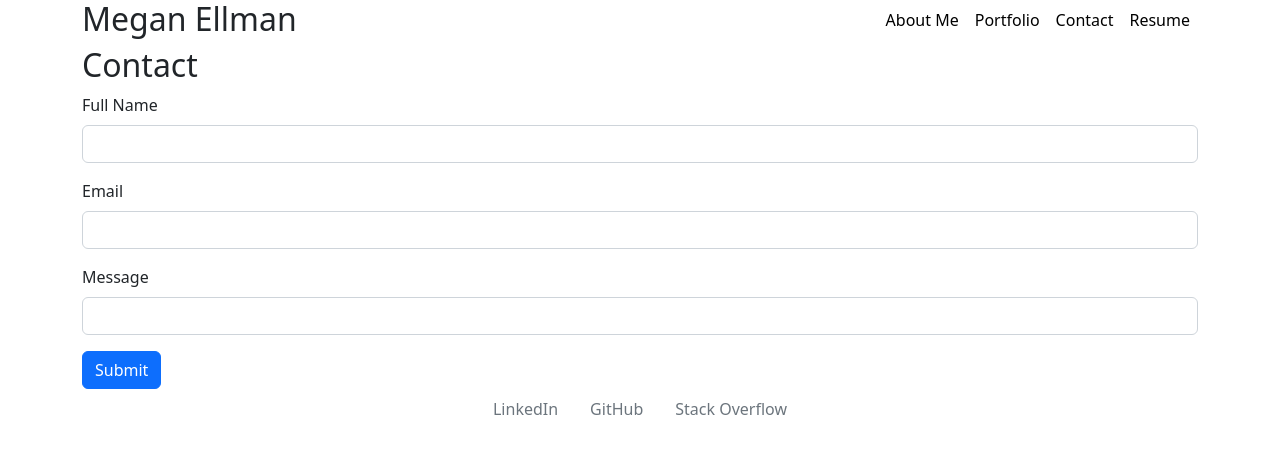
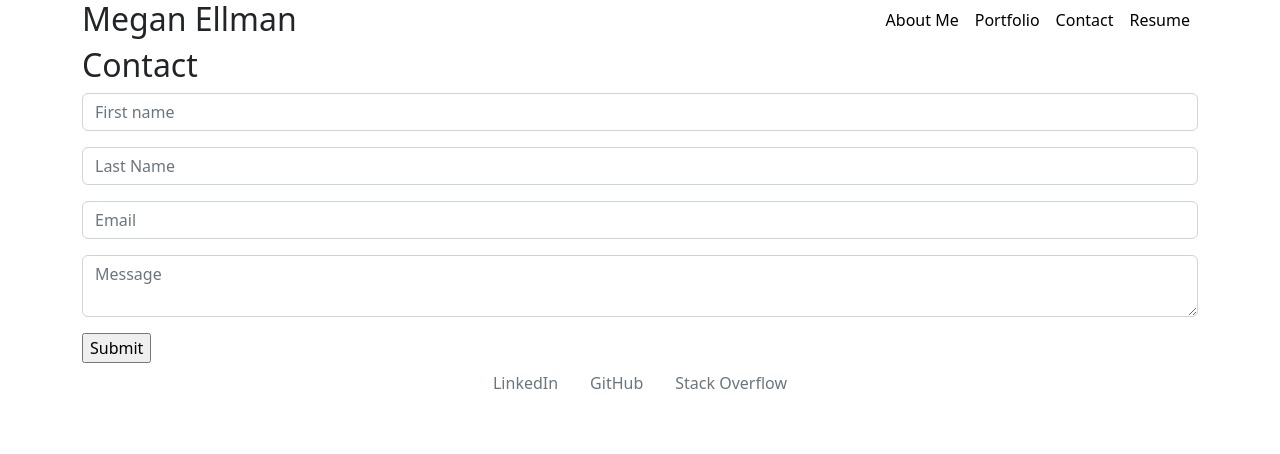
Before and after one commit to megellman/react-portfolio, a React (Create React App) app: page /Contact in a window 1280 px wide. Shown: the top 454 px of the page. Built offline with nearby package versions, Linux system fonts and the light colour scheme.

Commit message:
added contact form

```diff
--- a/package.json
+++ b/package.json
@@ -10,6 +10,7 @@
     "react": "^18.2.0",
     "react-bootstrap": "^2.7.2",
     "react-dom": "^18.2.0",
+    "react-hook-form": "^7.43.5",
     "react-router-dom": "^6.8.2",
     "react-scripts": "5.0.1",
     "web-vitals": "^2.1.4"
--- a/src/components/Navigation.js
+++ b/src/components/Navigation.js
@@ -10,16 +10,16 @@ function Navigation() {
         <div className='col-6'>
         <ul className="nav justify-content-end">
             <li className='nav-item p-2'>
-                <NavLink to="/" activeClassName="active" className="none">About Me</NavLink>
+                <NavLink to="/" className="none">About Me</NavLink>
             </li>
             <li className='nav-item p-2'>
-                <NavLink to="/Portfolio"  activeClassName="active" className="none" >Portfolio</NavLink>
+                <NavLink to="/Portfolio"  className="none" >Portfolio</NavLink>
             </li>
             <li className="nav-item p-2">
-                <NavLink to="/Contact"  activeClassName="active" className="none" >Contact</NavLink>
+                <NavLink to="/Contact"  className="none" >Contact</NavLink>
             </li>
             <li className='nav-item p-2'>
-                <NavLink to="/Resume"  activeClassName="active" className="none" >Resume</NavLink>
+                <NavLink to="/Resume"  className="none" >Resume</NavLink>
             </li>
         </ul>
         </div>
--- a/src/components/pages/Contact.js
+++ b/src/components/pages/Contact.js
@@ -1,26 +1,42 @@
 import React from 'react';
+import { useForm } from "react-hook-form";
+
 
 function Contact() {
+    const { register, handleSubmit, formState: { errors } } = useForm(
+       { mode: "onBlur"}
+    );
+    const onSubmit = data => console.log(data);
+    console.log(errors);
     return (
         <div>
             <h2>Contact</h2>
-            <form>
-            <div class="mb-3">
-                <label for="name" class="form-label">Full Name</label>
-                <input type="name" class="form-control" id="name" aria-describedby="name" />
-            </div>
-            <div class="mb-3">
-                <label for="email" class="form-label">Email</label>
-                <input type="email" class="form-control" id="email" />
-            </div>
-            <div class="mb-3">
-                <label for="message" class="form-label">Message</label>
-                <input type="message" class="form-control" id="message" />
-            </div>
-            <button type="submit" class="btn btn-primary">Submit</button>
-        </form>
+            <form onSubmit={handleSubmit(onSubmit)}>
+                <div className='mb-3'>
+                    <input id='first' className='form-control' type="text" placeholder="First name" {...register("firstName", { required: true, maxLength: 20 })} />
+                    {errors.firstName && <p role="alert">Max of 20 characters</p>}
+                </div>
+
+                <div className='mb-3'>
+                    <input id='last' className='form-control' type="text" placeholder="Last Name" {...register("lastName", { required: true, maxLength: 20 })} />
+                    {errors.lastName && <p role="alert">Max of 20 characters</p>}
+                </div>
+
+
+                <div className='mb-3'>
+                    <input id='email' className='form-control' type="text" placeholder="Email" {...register("email", {
+                        required: true,
+                        pattern: /^[\w-.]+@([\w-]+\.)+[\w-]{2,4}$/
+                        })} />
+                    {errors.email && <p role="alert">Invalid email</p>}
+                </div>
+                <div className='mb-3'>
+                    <textarea id='message' className='form-control' placeholder="Message" {...register("message", { required: true, maxLength: 300 })} />
+                    {errors.message && <p role="alert">This section is required</p>}
+                </div>
+                <input type="submit" />
+            </form>
         </div>
-
     )
 }
 
--- a/src/components/pages/Resume.js
+++ b/src/components/pages/Resume.js
@@ -1,16 +1,34 @@
 import React from 'react';
+
+const frontEnd = ['HTML', 'CSS', 'JavaScript', 'jQuery', 'Responsive Design', 'React', 'Bootstrap'];
+const backEnd = ['APIs', 'Node', 'Express', 'MySQL', 'Sequelize', 'MongoDB', 'Mongoose', 'REST', 'GraphQL'];
 
 function Resume() {
     return (
         <div>
             <h2>Resume</h2>
-            <a href='../../assets/resume.pdf' download='MeganEllman'>
+            <a href={ require('../../assets/resume.pdf')} download='MeganEllman'>
                 Download Resume
             </a>
             <h3>Proficencies</h3>
+            <div className='row row-cols-1 row-cols-md-2 g-4'>
+            <div className='col-6'>
+             <h4>Front-end</h4>
             <ul>
-                <li></li>
+                {frontEnd.map(item => (
+                    <li>{item}</li>
+                ))}
             </ul>
+            </div>
+            <div className='col-6'>
+            <h4>Back-end</h4>
+            <ul>
+                {backEnd.map(item => (
+                    <li>{item}</li>
+                ))}
+            </ul>
+            </div>
+            </div>
         </div>
     )
 }
```
Also changed, not shown: 1 other file (tests, documents, lock files or other folders).
